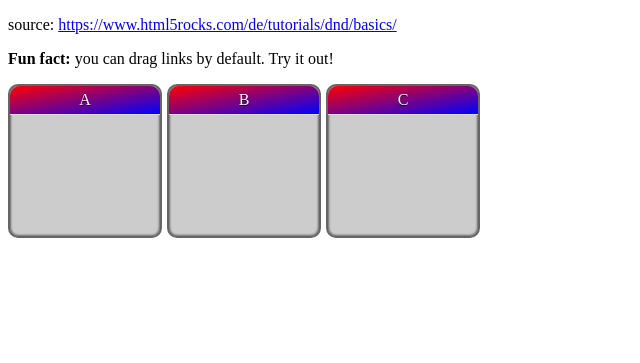
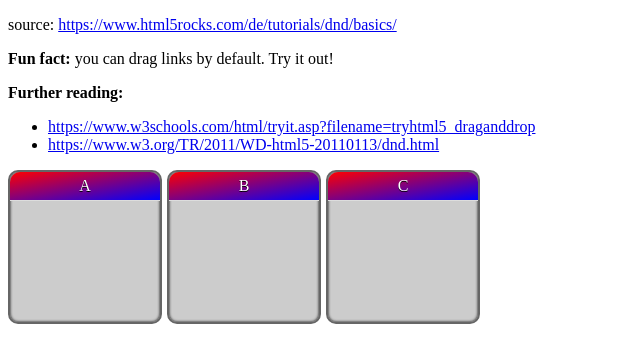
Before and after one commit to VictorMovileanu/django_sandbox, a Django app: page / in a window 1280 px wide. Shown: the top 363 px of the page, without its empty margins (0-640 px from the left). Run offline with Django 3.2, Linux system fonts and the light colour scheme.

Commit message:
interlude: add some further reading

```diff
--- a/templates/index.html
+++ b/templates/index.html
@@ -37,6 +37,14 @@
 
 <p>source: <a href="https://www.html5rocks.com/de/tutorials/dnd/basics/">https://www.html5rocks.com/de/tutorials/dnd/basics/</a></p>
 <p><strong>Fun fact:</strong> you can drag links by default. Try it out!</p>
+<p><strong>Further reading:</strong></p>
+<ul>
+    <li><a href="https://www.w3schools.com/html/tryit.asp?filename=tryhtml5_draganddrop">https://www.w3schools.com/html/tryit.asp?filename=tryhtml5_draganddrop</a>
+    </li>
+    <li><a href="https://www.w3.org/TR/2011/WD-html5-20110113/dnd.html">https://www.w3.org/TR/2011/WD-html5-20110113/dnd.html</a>
+    </li>
+</ul>
+
 <div id="columns">
     <div class="column" draggable="true"><header>A</header></div>
     <div class="column" draggable="true"><header>B</header></div>
```
